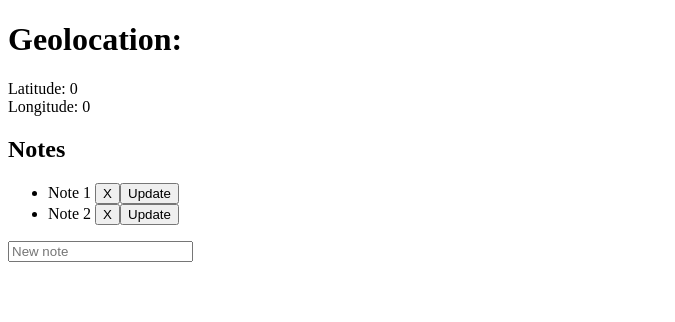
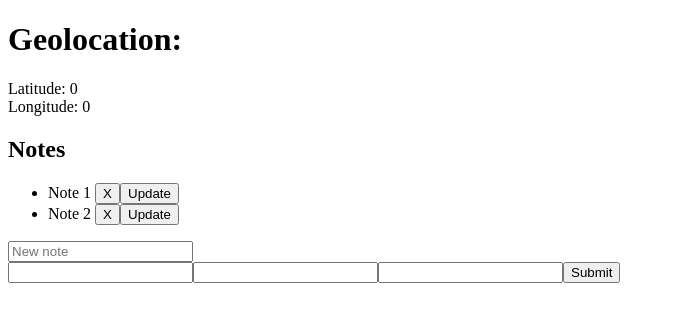
Before and after one commit to Jeannot-MN/react-patterns-book-pratice, a React (Create React App) app: page / in a window 1280 px wide. Shown: the top 322 px of the page, without its empty margins (0-675 px from the left). Built offline with nearby package versions, Linux system fonts and the light colour scheme; no server answers.

Commit message:
poor man formik

```diff
--- a/src/App.tsx
+++ b/src/App.tsx
@@ -1,3 +1,4 @@
+import Formik from './formik/Formik';
 import GeolocationContainer from './geolocation/GeolocationContainer';
 import Notes from './notes/Notes';
 
@@ -7,6 +8,7 @@ function App() {
     <>
       <GeolocationContainer />
       <Notes />
+      <Formik/>
     </>
   )
 }
--- /dev/null
+++ b/src/formik/Formik.tsx
@@ -0,0 +1,40 @@
+import { useState } from "react";
+
+export default function Formik() {
+
+    const [values, setValues] = useState({})
+
+    const handleChange = ({ target: { name, value } }: any) => {
+        setValues({
+            ...values,
+            [name]: value
+        });
+    }
+
+    const handleSubmit = (e: any) => {
+        e.preventDefault();
+        console.log(values);
+
+    }
+
+    return (
+        <form onChange={handleChange} onSubmit={handleSubmit}>
+            <input
+                type="text"
+                name="name"
+            // onChange={handleChange}
+            />
+            <input
+                type="text"
+                name="email"
+            // onChange={handleChange}
+            />
+            <input
+                type="text"
+                name="phoneNumber"
+            // onChange={handleChange}
+            />
+            <button>Submit</button>
+        </form>
+    )
+}
```
